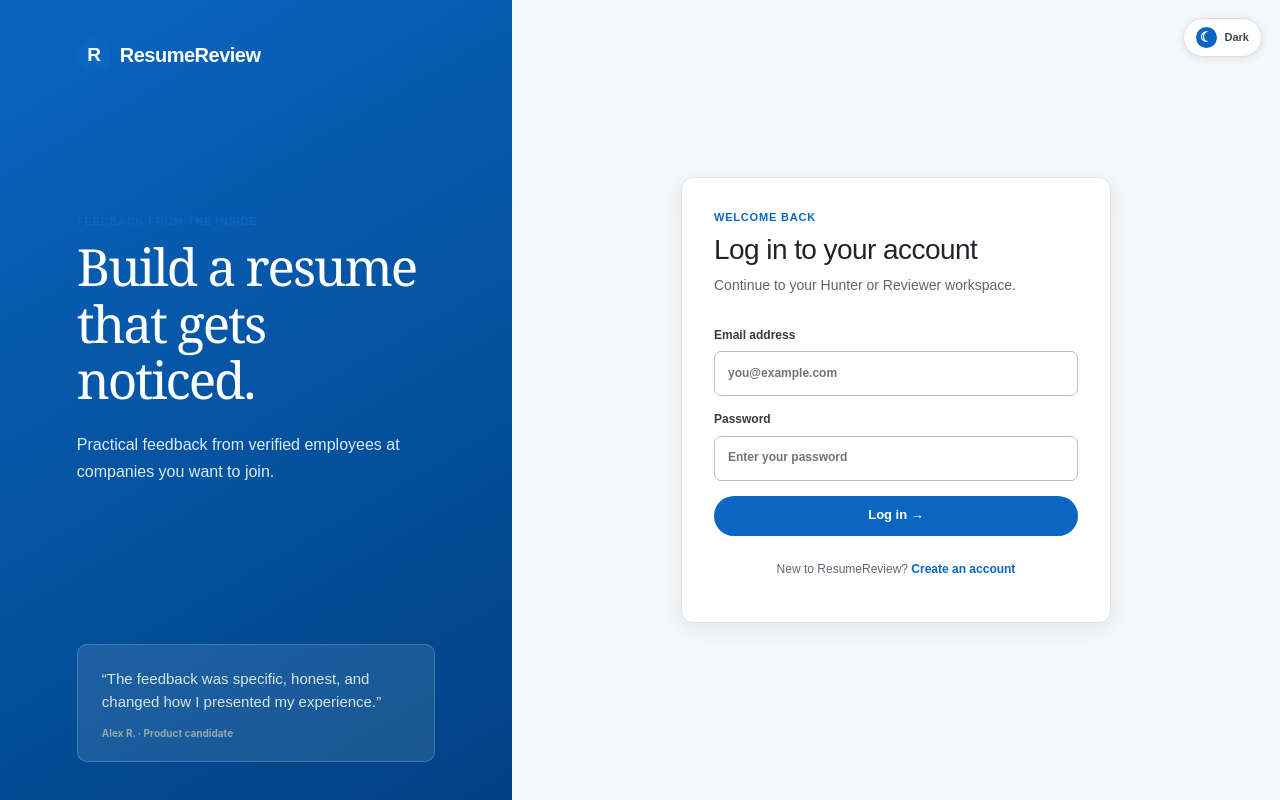
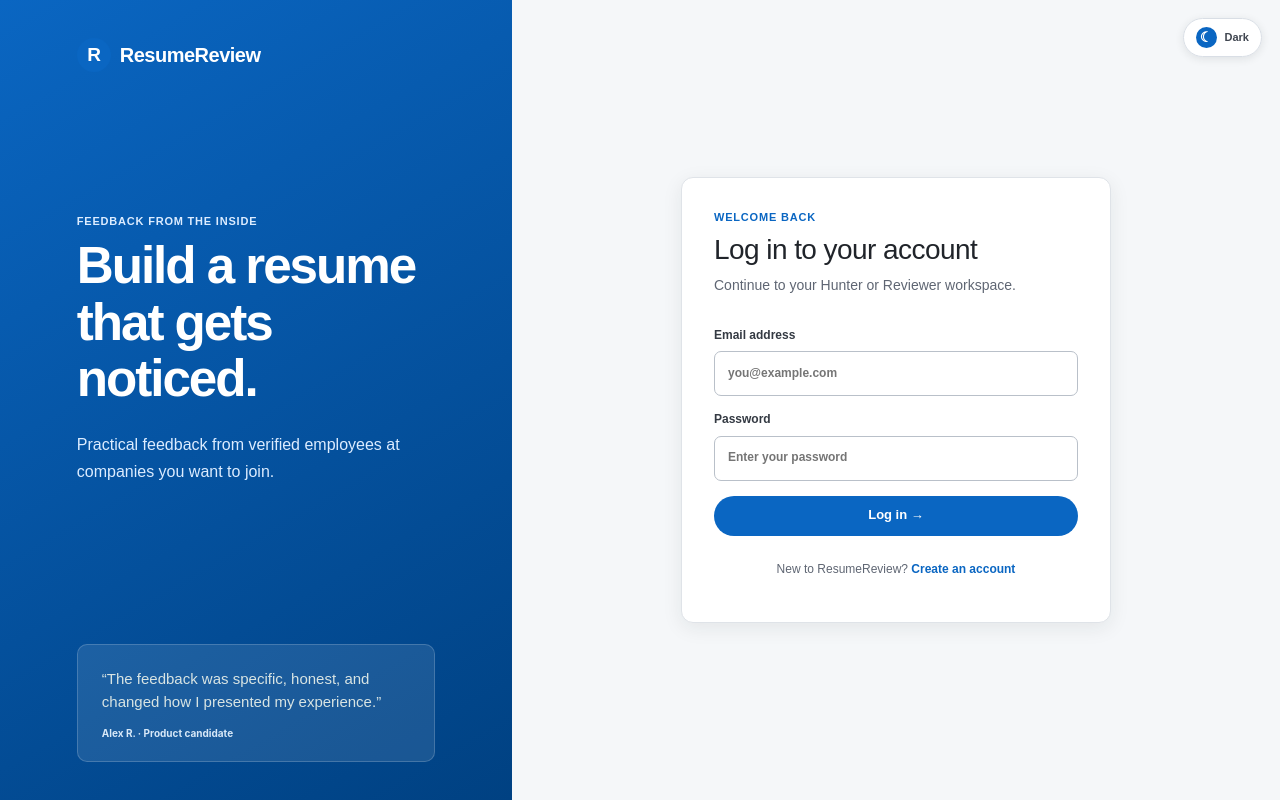
Before and after one commit to vaikunthyugadi-cpu/resume-review-insider, a Next.js app: page /login in a window 1280 px wide. Built offline with nearby package versions, Linux system fonts and the light colour scheme.

Commit message:
Fix auth typography and color contrast

```diff
--- a/app/globals.css
+++ b/app/globals.css
@@ -675,3 +675,11 @@ html[data-theme="dark"] label input, html[data-theme="dark"] label select, html[
   .auth-card { padding:23px; }
   .dashboard-topbar { padding-right:68px; }
 }
+
+
+/* Final typography and contrast corrections */
+.auth-brand-copy h1 { font-family: Arial, Inter, ui-sans-serif, system-ui, sans-serif; font-weight: 700; }
+.eyebrow-light, .auth-brand-panel .eyebrow { color: #dcecff; }
+.auth-brand-panel blockquote footer { color: #d7e8f8; }
+.review-preview h3, .score-card strong, .benefit-section h2, .claim-panel h2 { font-family: Arial, Inter, ui-sans-serif, system-ui, sans-serif; }
+html[data-theme="dark"] .eyebrow-light, html[data-theme="dark"] .auth-brand-panel .eyebrow { color: #e4f1ff; }
```
